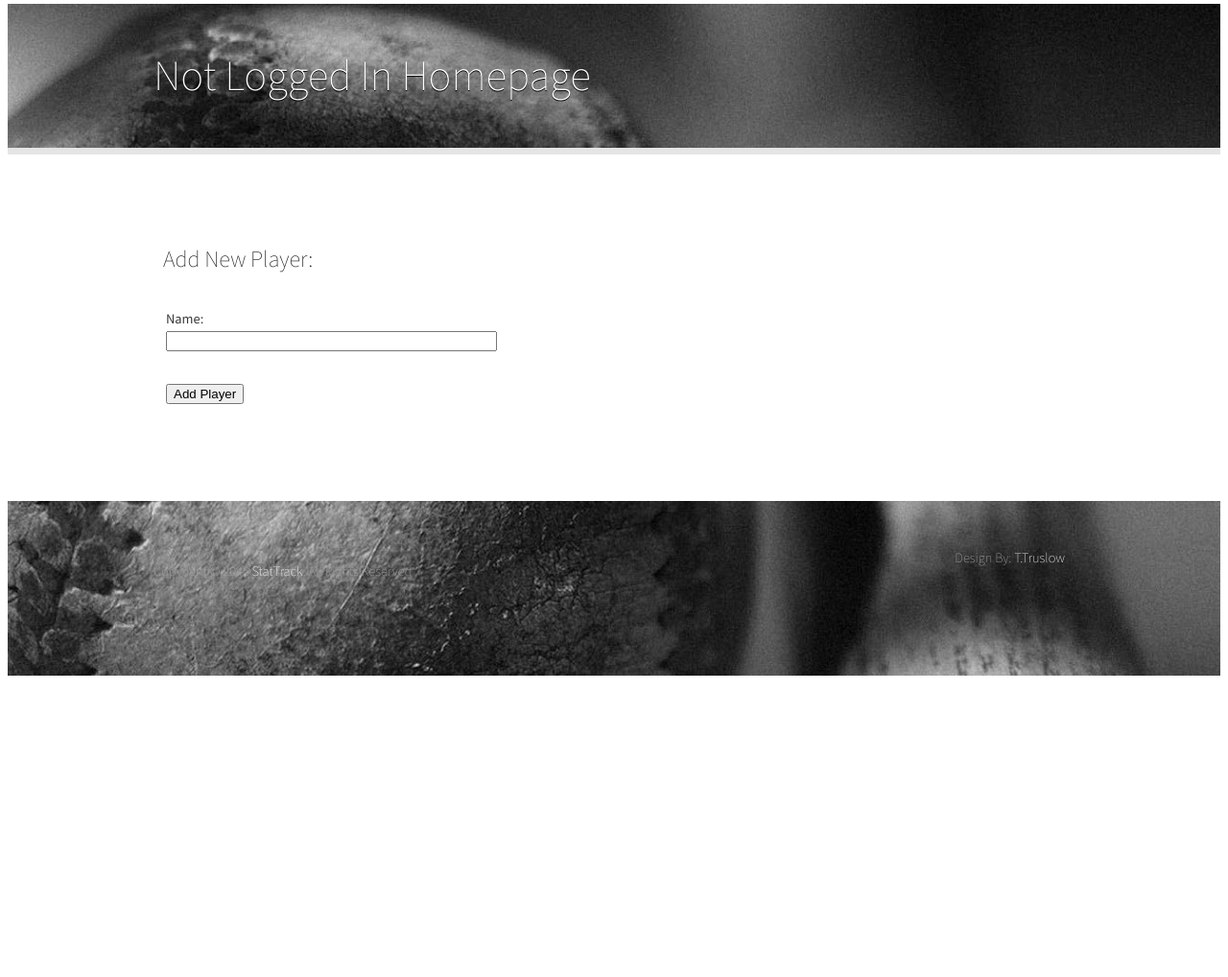
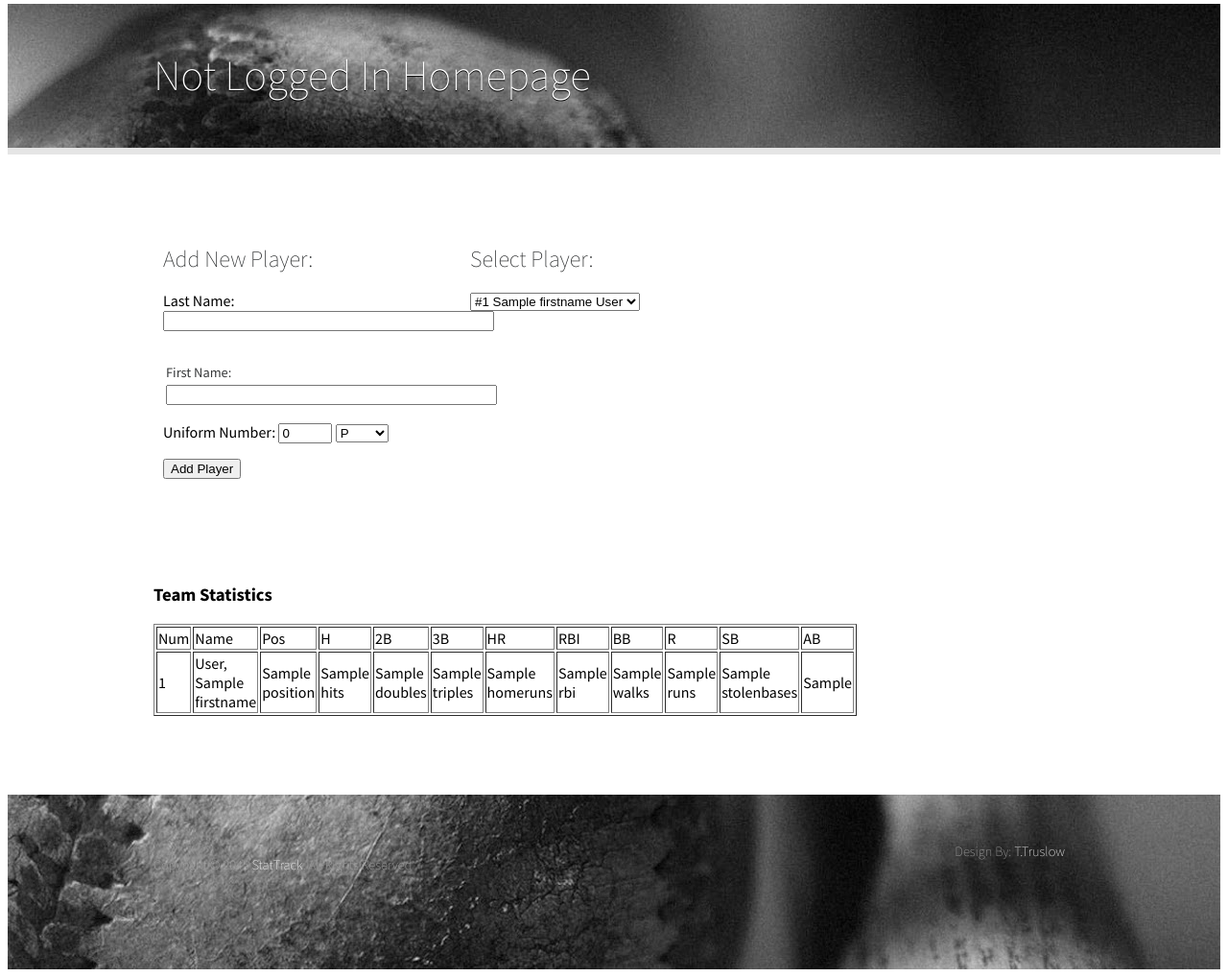
Before and after one commit to ttruslow/350SqlProject, a Flask app: page /myTeam in a window 1280 px wide. Shown: the part 116-1134 px from the top of the page at 96% size. Before the commit the page ends 820 px from the top, so only its background shows below. Run offline with Flask 2, Linux system fonts and the light colour scheme; a database or web service that is not in the repository returns one stand-in record (values such as "Sample title"); parts of the project's set-up code (start-up, migrations or seed data) failed here and were passed over; some libraries are stand-ins or nearby versions.

Commit message:
Now able to add players. Displays players' stats at bottom of MyTeam page.

```diff
--- a/server.py
+++ b/server.py
@@ -60,30 +60,36 @@ def teamCreate():
     conn = connectToDb()
     cur = conn.cursor(cursor_factory=psycopg2.extras.DictCursor)
     error = 'no'
+    teamexists = 'no'
     if request.method == 'POST':
         teamname = request.form['teamname']
         password = request.form['pw']
         password2 = request.form['pw2']
-        if password == password2:
-            insertTeam = "INSERT INTO teams (teamname, password)  VALUES ('%s', crypt(\'%s\', gen_salt('bf')));" % (teamname, password)
-            print (insertTeam)
-            try:
-                cur.execute(insertTeam)
-            except:
+        cur.execute("select * from teams where teamname = %s;", (teamname,))
+        if cur.fetchone():
+            teamexists = 'yes'
+            error = 'yes'
+        else:
+            if password == password2:
+                insertTeam = "INSERT INTO teams (teamname, password)  VALUES (%s, crypt(%s, gen_salt('bf')));", (teamname, password)
+                print (insertTeam)
+                try:
+                    cur.execute("INSERT INTO teams (teamname, password)  VALUES (%s, crypt(%s, gen_salt('bf')));", (teamname, password))
+                except:
+                    error = 'yes'
+                    print("ERROR inserting into teams")
+                    print("INSERT INTO teams (teamname, password)  VALUES (%s, crypt(%s, gen_salt('bf')));", (teamname, password) )
+                    conn.rollback()
+
+                conn.commit()
+            else:
+                printError = 'yes'
                 error = 'yes'
-                print("ERROR inserting into teams")
-                print("""INSERT INTO teams (teamname, password)  VALUES ('%s', crypt('%s', gen_salt('bf')));""", (teamname, password) )
-                conn.rollback()
+        if error == 'no':
+            return redirect(url_for('logIn'))
 
 
-        else:
-            printError = 'yes'
-            error = 'yes'
-        if error == 'no':
-            return redirect(url_for('logIn'))
-    conn.commit()
-
-    return render_template('createTeam.html', user=user, selectedMenu=selectedMenu, printError=printError)
+    return render_template('createTeam.html', user=user, selectedMenu=selectedMenu, printError=printError, teamexists=teamexists)
 
 @app.route('/login', methods=['GET','POST'])
 def logIn():
@@ -112,19 +118,47 @@ def logIn():
 
 @app.route('/myTeam', methods=['GET','POST'])
 def teamPage():
+    conn = connectToDb()
+    cur = conn.cursor(cursor_factory=psycopg2.extras.DictCursor)
     user=['','']
     if 'teamName' in session:
         print("INDEX: IN SESSION")
         user = [session['teamName'], session['password']]
         selectedMenu = 'loggedIn'
+        team = session['teamName']
     else:
         user = ['Not Logged In','']
         print("INDEX: NOT IN SESSION")
         selectedMenu = 'loggedOut'
+        team = ''
 
+    if request.method == 'POST':
+        print("Request method is POST")
+        if request.form['submit'] == 'Add Player':
+            firstname = request.form['firstname']
+            lastname = request.form['lastname']
+            position = request.form['position']
+            number = request.form['number']
+            team = session['teamName']
+            print("Player info: %s %s %s %s %s", (firstname, lastname, position, number, team))
+            try:
+                cur.execute("insert into players (lastname, firstname, position, number, team) VALUES (%s, %s, %s, %s, %s);", (lastname, firstname, position, number, team))
+            except:
+                    print("ERROR inserting into players")
+                    print ("TRIED: insert into players (lastname, firstname, position, number, team) VALUES (%s, %s, %s, %s, %s);", (lastname, firstname, position, number, team))
+                    conn.rollback()
+            conn.commit()
+        if request.form['submit'] == 'Select Player':
+            playerchosen = request.form['player']
+            print("playerchosen: %s", (playerchosen,))
 
+    else:
+        print("Request method is GET")
 
-    return render_template('myTeam.html', user=user, selectedMenu=selectedMenu)
+    cur.execute("select firstname, lastname, number, position, playerid, hits, doubles, triples, homeruns, rbi, walks, runs, stolenbases, ab from players where team = %s;", (team,))
+    playerList = cur.fetchall();
+
+    return render_template('myTeam.html', user=user, selectedMenu=selectedMenu, playerList = playerList)
 
 @app.route('/logout')
 def logout():
--- a/templates/createTeam.html
+++ b/templates/createTeam.html
@@ -11,6 +11,9 @@
 </div>
 {% if printError == 'yes' %}
 <center><h2>Error! Your passwords did not match. Please try again!</h2></center>
+{% endif %}
+{% if teamexists == 'yes' %}
+<center><h2>This team-name already exists. Please try a different one!</h2></center>
 {% endif %}
 <center><div id="content_inner">
   <section>
--- a/templates/myTeam.html
+++ b/templates/myTeam.html
@@ -17,16 +17,74 @@
     <form method="post" action="/myTeam">
             <table>
             <tr><td><p>
-            <label for="playerName">Name:</label>
-            <input type="text" id="playername" name="playername" size="40" /></p></td></tr>
-            <tr><td><p><input type="submit" value="Add Player" name="addPlayer" /></p></td></tr>
+            <label>First Name: </label><input type="text" id="firstname" name="firstname" size="40" /></p></td></tr>
+            <label>Last Name: </label><input type="text" id="lastname" name="lastname" size="40" /></p></td></tr>
             </table>
-        </form>
+
+            <label for="number">Uniform Number: </label><input type="number" name="number" id="number" min="0" max="99" step="1" value ="0"/>
+            <select name = "position">
+              <option value="P">P</option>
+              <option value="C">C</option>
+              <option value="1B">1B</option>
+              <option value="2B">2B</option>
+              <option value="3B">3B</option>
+              <option value="SS">SS</option>
+              <option value="OF">OF</option>
+              <option value="Util">Utility</option>
+            </select>
+            <tr><td><p><input type="submit" name="submit" value="Add Player"></p></td></tr>
+    </form>
   </div>
-  <div class="input">
-    <h3></h3>
+  <div class="thirds">
+    <h3>Select Player:</h3>
+    <form method="post" action="/myTeam">
+      <select>
+        {% for player in playerList %}
+        <option name="player" value="{{player[4]}}" >#{{player[2]}}   {{player[0]}} {{player[1]}}</option>
+        {% endfor %}
+      </select>
+      <!--<input type="submit" name="submit" value="Select Player"> -->
+    </form>
 
   </div>
+  <hr class="cleanit">
+    <section>
+	    <table border="1">
+    	  <h1>Team Statistics </h1>
+    	  <tr>
+    	  <td>Num</td>
+    	  <td>Name</td>
+    	  <td>Pos</td>
+    	  <td>H</td>
+    	  <td>2B</td>
+    	  <td>3B</td>
+    	  <td>HR</td>
+    	  <td>RBI</td>
+    	  <td>BB</td>
+    	  <td>R</td>
+    	  <td>SB</td>
+    	  <td>AB</td>
+    	  </tr>
+    	  {% for player in playerList %}
+      	<tr>
+      	<td>{{player[2]}}</td>
+      	<td>{{player[1]}}, {{player[0]}} </td>
+      	<td>{{player[3]}}</td>
+      	<td>{{player[5]}}</td>
+      	<td>{{player[6]}}</td>
+      	<td>{{player[7]}}</td>
+      	<td>{{player[8]}}</td>
+      	<td>{{player[9]}}</td>
+      	<td>{{player[10]}}</td>
+      	<td>{{player[11]}}</td>
+      	<td>{{player[12]}}</td>
+      	<td>{{player[13]}}</td>
+      	</tr>
+      	{% endfor %}
+	    </table>
+    </section>
+
+  </hr>
 
 
 
```
Also changed, not shown: statTrack.sql (+29 -1 lines), static/styles/styl.css (line endings or trailing spaces).
